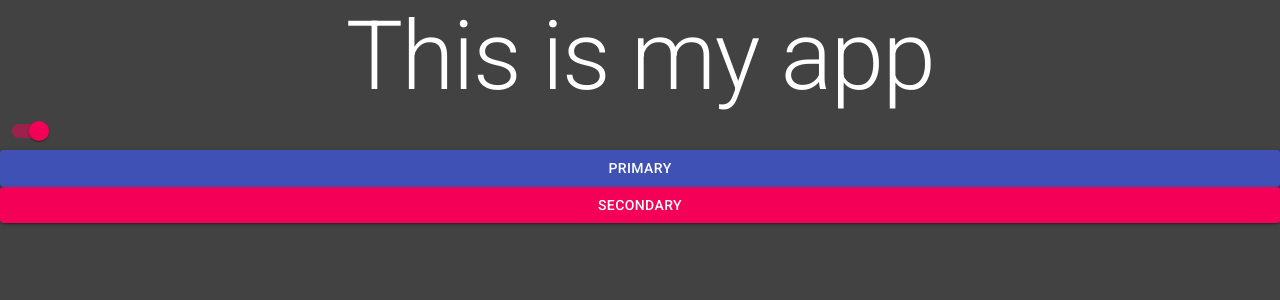
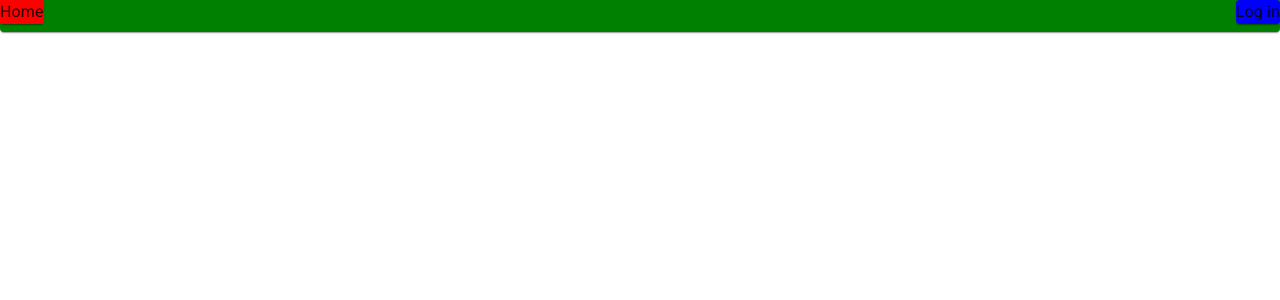
Before and after one commit to tmot24/mui, a React (Create React App) app: page / in a window 1280 px wide. Shown: the top 300 px of the page. Built offline with nearby package versions, Linux system fonts and the light colour scheme.

Commit message:
#10: Grid & Grid Layout

```diff
--- /dev/null
+++ b/src/10Grid/App.js
@@ -0,0 +1,23 @@
+import {Grid, Paper, Typography} from "@material-ui/core";
+
+
+export const App = () => {
+    return (
+        <div>
+            <Paper style={{backgroundColor: "green"}}>
+                <Grid container spacing={2} style={{justifyContent: "space-between"}}>
+                    <Grid item>
+                        <Paper>
+                            <Typography style={{backgroundColor: "red"}} >Home</Typography>
+                        </Paper>
+                    </Grid>
+                    <Grid item>
+                        <Paper style={{backgroundColor: "blue"}}>
+                            <Typography>Log in</Typography>
+                        </Paper>
+                    </Grid>
+                </Grid>
+            </Paper>
+        </div>
+    );
+};
--- a/src/index.js
+++ b/src/index.js
@@ -1,7 +1,7 @@
 import React from 'react';
 import ReactDOM from 'react-dom';
 import './index.css';
-import {App} from './08DarkTheme/App';
+import {App} from './10Grid/App';
 
 ReactDOM.render(
   <React.StrictMode>
```
